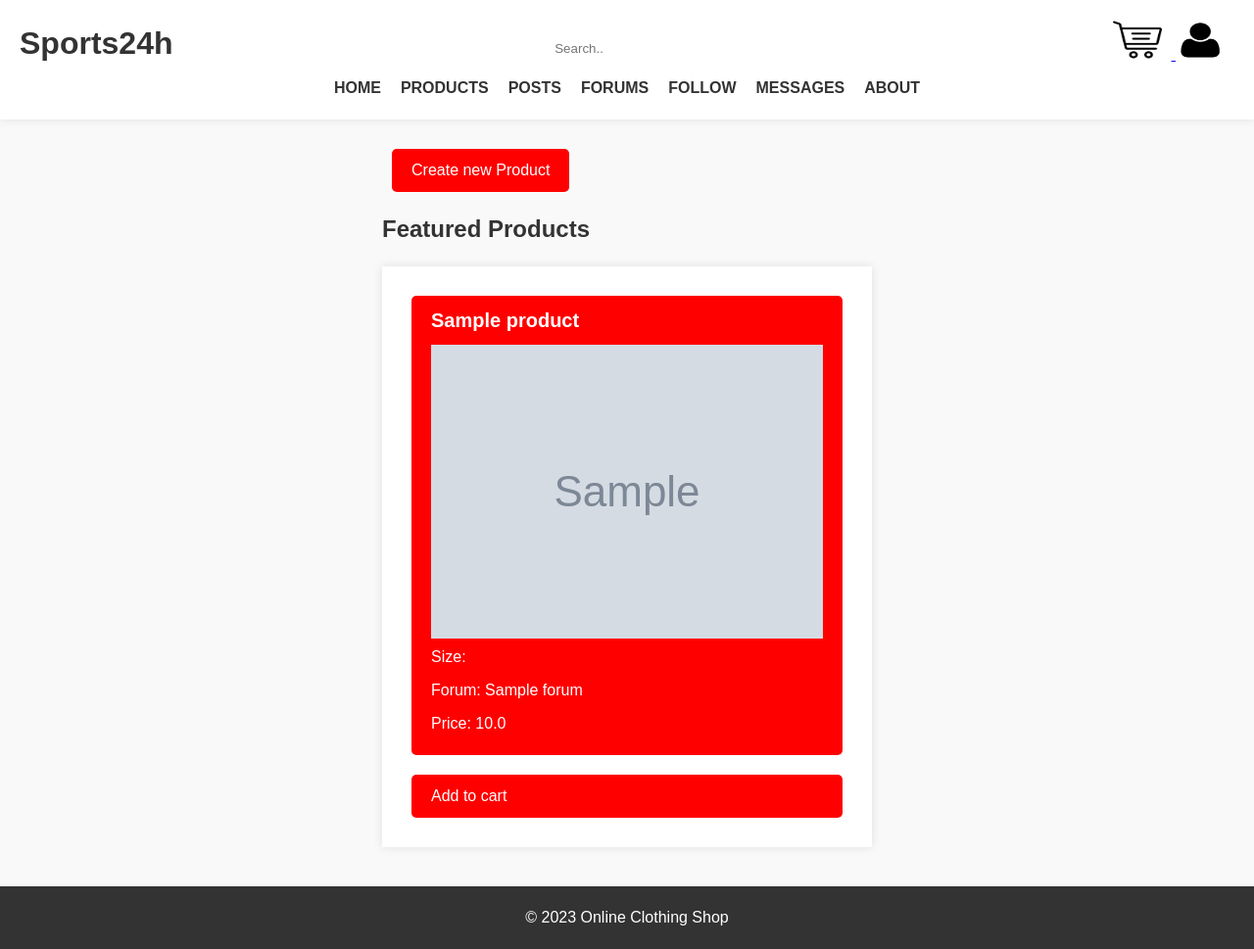
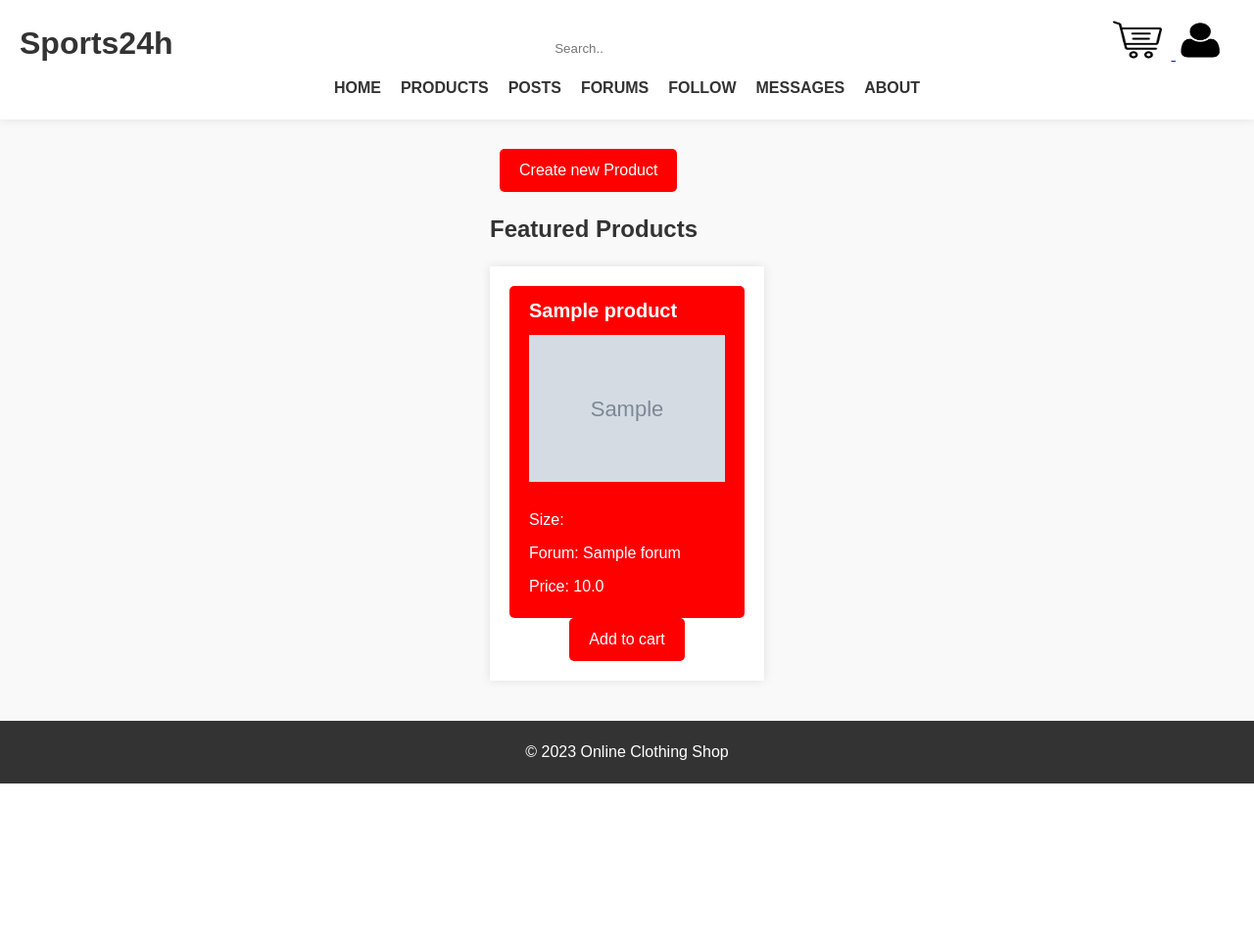
Before and after one commit to diogocardoso777/projeto_DIAM, a Django app: page /sports24h/products_index in a window 1280 px wide. Shown: the whole page at 98% size. After the commit the page ends 800 px from the top, so only its background shows below. Run offline with Django 4.2, Linux system fonts and the light colour scheme; a user stored in the database is signed in; tables that the repository leaves empty hold one stand-in row (values such as "Sample post"); grey boxes marked "Sample" are stand-in pictures.

Commit message:
CHANGES MINE!

```diff
--- a/sitediam/sports24h/models.py
+++ b/sitediam/sports24h/models.py
@@ -1,5 +1,6 @@
 from django.conf import settings
 from django.db import models
+from django.db.models import F
 
 # Create your models here.
 
@@ -105,6 +106,8 @@
         return f'{self.sender.username} -> {self.recipient.username}: {self.content[:30]}'
 
 
+from django.db.models import F
+
 class Post(models.Model):
     owner = models.ForeignKey("Seller", on_delete=models.CASCADE)
     title = models.CharField(max_length=50)
@@ -112,6 +115,27 @@
     text = models.TextField()
     likes_count = models.PositiveIntegerField(default=0)
     created_at = models.DateTimeField(default=datetime.now)
+
+    def save(self, *args, **kwargs):
+        # Check if the post is being created, not updated.
+        if self._state.adding:
+            super().save(*args, **kwargs)  # Save the post first.
+
+            # Get the owner's User instance.
+            owner_user = User.objects.get(id=self.owner.user_id)
+
+            # Get all the followers of the owner's user.
+            followers = Follows.objects.filter(followed_user=owner_user)
+
+            # For each follower, create a new message.
+            for follower in followers:
+                Message.objects.create(
+                    sender=owner_user,
+                    recipient=follower.following_user,
+                    content=f"New post from {owner_user.username}"
+                )
+        else:
+            super().save(*args, **kwargs)  # Save the post without creating messages.
 
 
 class Comment(models.Model):
--- a/sitediam/sports24h/static/sports24h/cart.js
+++ b/sitediam/sports24h/static/sports24h/cart.js
@@ -46,4 +46,7 @@
         });
         totalAmount.textContent = '$' + total.toFixed(2);
     }
+
+    // Call the function immediately after the page loads.
+    updateTotalAmount();
 });
--- a/sitediam/sports24h/templates/sports24h/product_detail.html
+++ b/sitediam/sports24h/templates/sports24h/product_detail.html
@@ -1,5 +1,6 @@
+
+<!DOCTYPE html>
 {% extends "sports24h/index.html" %}
-<!DOCTYPE html>
 <html lang="en">
 <head>
     <meta charset="UTF-8">
--- a/sitediam/sports24h/templates/sports24h/products_index.html
+++ b/sitediam/sports24h/templates/sports24h/products_index.html
@@ -1,11 +1,25 @@
+<!DOCTYPE html>
 {% extends "sports24h/index.html" %}
-<!DOCTYPE html>
 <html lang="en">
 <head>
     <meta charset="UTF-8">
     {% block title %}
     <title>Products</title>
     {% endblock %}
+    <style>
+        .product-grid {
+            display: flex;
+            flex-wrap: wrap;
+            justify-content: space-between;
+        }
+
+        .product {
+            width: calc(33.33% - 20px); /* Adjust the width as needed */
+            margin-bottom: 20px;
+            padding: 10px;
+            border: 1px solid #ccc;
+        }
+    </style>
 </head>
 <body>
     {% block content %}
@@ -17,8 +31,9 @@
         </section>
         <section>
             <h2>Featured Products</h2>
+            <div class="product-grid">
                 {% for product in product_list %}
-    			<div class="post">
+                <div class="product">
                     <a id="product" href="{% url 'sports24h:product_detail' product_id=product.id %}">
                         <h3>{{ product.name }}</h3>
                         <img src="{{ product.photo.url }}">
@@ -29,6 +44,7 @@
                     </a>
                 </div>
                 {% endfor %}
+            </div>
             <!-- more featured products -->
         </section>
     </main>
--- a/sitediam/sports24h/templates/sports24h/profile.html
+++ b/sitediam/sports24h/templates/sports24h/profile.html
@@ -1,5 +1,6 @@
+
+<!DOCTYPE html>
 {% extends "sports24h/index.html" %}
-<!DOCTYPE html>
 <html lang="en">
 <head>
     <meta charset="UTF-8">
--- a/sitediam/sports24h/templates/sports24h/search_users.html
+++ b/sitediam/sports24h/templates/sports24h/search_users.html
@@ -1,5 +1,5 @@
+<!DOCTYPE html>
 {% extends "sports24h/index.html" %}
-<!DOCTYPE html>
 <html lang="en">
 <head>
     <meta charset="UTF-8">
--- a/sitediam/sports24h/templates/sports24h/shopping_cart.html
+++ b/sitediam/sports24h/templates/sports24h/shopping_cart.html
@@ -1,5 +1,5 @@
+<!DOCTYPE html>
 {% extends "sports24h/index.html" %}
-<!DOCTYPE html>
 <html lang="en">
 <head>
     <meta charset="UTF-8">
```
Also changed, not shown: sitediam/sports24h/migrations/0001_initial.py (added), sitediam/sports24h/migrations/0006_post_likes_count.py (deleted), sitediam/sports24h/static/media/products/WIN_20220511_08_48_58_Pro.jpg (added), sitediam/sports24h/static/media/products/WIN_20220511_08_49_19_Pro.jpg (added), sitediam/sports24h/static/media/users/WIN_20220511_08_49_13_Pro.jpg (added), sitediam/sports24h/static/media/users/WIN_20220610_19_15_05_Pro.jpg (added). Lines whose indentation alone changed are shown as unchanged.
